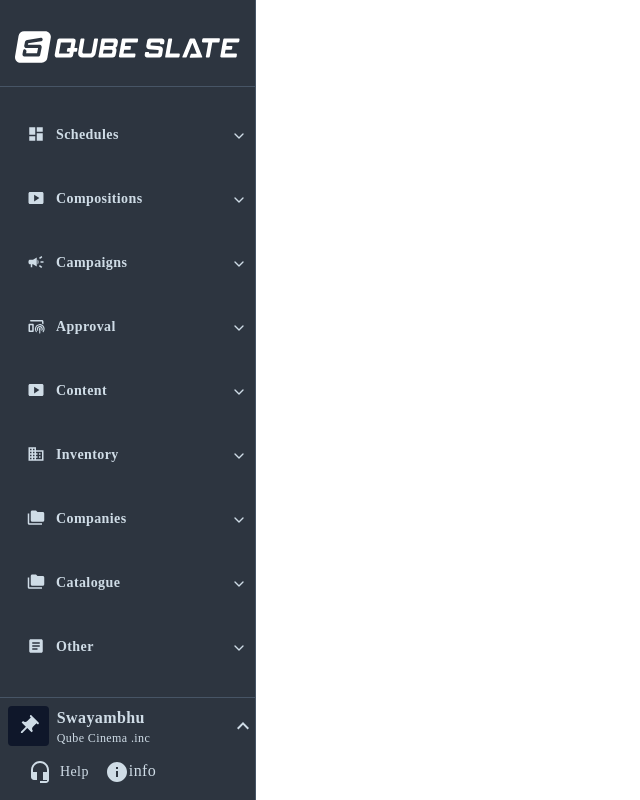
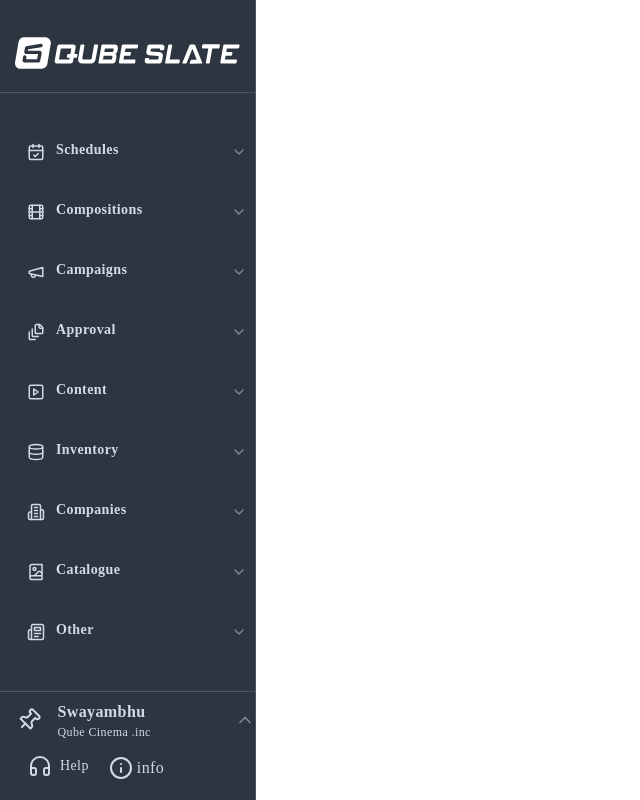
Before and after one commit to SwayambhuQube/Slate-Web-Next, a Next.js app: page / in a window 1280 px wide. Shown: the whole page, without its empty margins (0-640 px from the left). Built offline with nearby package versions, Linux system fonts and the light colour scheme.

Commit message:
Remove unused dependencies and update icons in sidebar

```diff
--- a/package.json
+++ b/package.json
@@ -9,7 +9,6 @@
     "lint": "next lint"
   },
   "dependencies": {
-    "@mui/icons-material": "^5.14.11",
     "@radix-ui/react-accordion": "^1.1.2",
     "@radix-ui/react-avatar": "^1.0.4",
     "@radix-ui/react-popover": "^1.0.7",
--- a/src/components/common/sidebar/Sidebar.tsx
+++ b/src/components/common/sidebar/Sidebar.tsx
@@ -4,13 +4,15 @@ import {
   SlateLogoSmall,
   QubeLogoSmall,
 } from "../../../../public/assets";
-import HeadsetMicIcon from "@mui/icons-material/HeadsetMic";
-import KeyboardArrowUpIcon from "@mui/icons-material/KeyboardArrowUp";
-import ExitToAppIcon from "@mui/icons-material/ExitToApp";
-import PushPinIcon from "@mui/icons-material/PushPin";
-import PrivacyTipIcon from "@mui/icons-material/PrivacyTip";
-import ArticleIcon from "@mui/icons-material/Article";
-import InfoIcon from "@mui/icons-material/Info";
+import {
+  Pin,
+  Headphones,
+  Info,
+  ShieldAlert,
+  FileStack,
+  LogOut,
+  ChevronUp,
+} from "lucide-react";
 import { sideBarItems } from "@/constants/SideBar/sidebarconfig";
 import Image from "next/image";
 import Link from "next/link";
@@ -40,12 +42,12 @@ const InfoConfig = [
   {
     link: "https://www.qubecinema.com/privacy-policy",
     name: "Privacy policy",
-    icon: <PrivacyTipIcon />,
+    icon: <ShieldAlert />,
   },
   {
     link: "https://www.qubecinema.com/terms-use",
     name: "Terms of Service",
-    icon: <ArticleIcon />,
+    icon: <FileStack />,
   },
 ];
 export const Sidebar: React.FC = () => {
@@ -97,9 +99,9 @@ export const Sidebar: React.FC = () => {
               <Accordion key={i} type="single" collapsible className=" w-full">
                 <AccordionItem value="item-1">
                   <AccordionTrigger className="mx-2">
-                    <div className="mx-2  font-semibold text-sm leading-5">
-                      <item.iconComponent className="mx-2 mb-1 scale-75" />
-                      {item.name}
+                    <div className="mx-2 flex font-semibold text-sm leading-5">
+                      <item.iconComponent className="mx-2 scale-75" />
+                      <div>{item.name}</div>
                     </div>
                   </AccordionTrigger>
                   {item.dropdownItems &&
@@ -129,12 +131,12 @@ export const Sidebar: React.FC = () => {
             {sideBarItems.map((item) => (
               <Link href={item.href} key={item.name}>
                 <li className="flex flex-col justify-center items-center py-1 text-[12px] w-full my-4 mx">
-                  <div className="h-6 w-6 scale-75">
+                  <div className="scale-75">
                     <item.iconComponent />
                   </div>
-                  <span className="font-normal text-sm leading-5">
+                  <div className="font-normal text-sm leading-5">
                     {item.name}
-                  </span>
+                  </div>
                 </li>
               </Link>
             ))}
@@ -150,9 +152,9 @@ export const Sidebar: React.FC = () => {
               {onHover && (
                 <div
                   onClick={() => setIsPinned((p) => (p ? false : true))}
-                  className="flex justify-center items-center mx-2  rounded-sm bg-primary h-10 w-14 p-1"
+                  className="flex justify-center items-center mx-2  rounded-sm  h-10 w-14 p-1"
                 >
-                  <PushPinIcon
+                  <Pin
                     className={
                       isPinned ? "cursor-pointer" : "cursor-pointer rotate-45"
                     }
@@ -181,15 +183,12 @@ export const Sidebar: React.FC = () => {
               {onHover && (
                 <Popover>
                   <PopoverTrigger>
-                    <KeyboardArrowUpIcon />
+                    <ChevronUp size={"20"} className="opacity-50" />
                   </PopoverTrigger>
-                  <PopoverContent className=" h-14 w-32 text-center bg-transparent border-0 shadow-none">
-                    <Button
-                      variant={"destructive"}
-                      className="text-navbarForeground font-semibold"
-                    >
+                  <PopoverContent className=" h-fit w-fit p-0 m-1 text-center border-0 shadow-none">
+                    <Button variant={"ghost"} className="font-semibold">
                       Sign Out
-                      <ExitToAppIcon className="h-4 w-4 mx-2" />
+                      <LogOut className="h-4 w-4 mx-2" />
                     </Button>
                   </PopoverContent>
                 </Popover>
@@ -201,20 +200,20 @@ export const Sidebar: React.FC = () => {
                 size={"sm"}
                 className="text-navbarForeground"
               >
-                <HeadsetMicIcon className="mx-2" />
+                <Headphones className="mx-2" />
                 Help
               </Button>
               {onHover && (
                 <Popover>
-                  <PopoverTrigger>
-                    <InfoIcon className="mx" />
-                    info
+                  <PopoverTrigger className="flex mt-2">
+                    <Info className="mx-1" />
+                    <div>info</div>
                   </PopoverTrigger>
                   <PopoverContent className="flex flex-col justify-start text-start w-fit h-fit p-0 border-0">
                     {InfoConfig.map((icon, i) => (
                       <Button
                         variant={"default"}
-                        className="text-navbarForeground font-semibold rounded-none"
+                        className="text-navbarForeground font-semibold rounded-none "
                         key={i}
                       >
                         {icon.icon}
--- a/src/components/ui/accordion.tsx
+++ b/src/components/ui/accordion.tsx
@@ -30,7 +30,7 @@ const AccordionTrigger = React.forwardRef<
       {...props}
     >
       {children}
-      <ChevronDown className="h-4 w-4 shrink-0 transition-transform duration-200" />
+      <ChevronDown className="h-4 w-4 shrink-0 transition-transform duration-200 opacity-50" />
     </AccordionPrimitive.Trigger>
   </AccordionPrimitive.Header>
 ));
```
Also changed, not shown: src/constants/SideBar/sidebarconfig.ts (+20 -15 lines), 1 other file (tests, documents, lock files or other folders).
